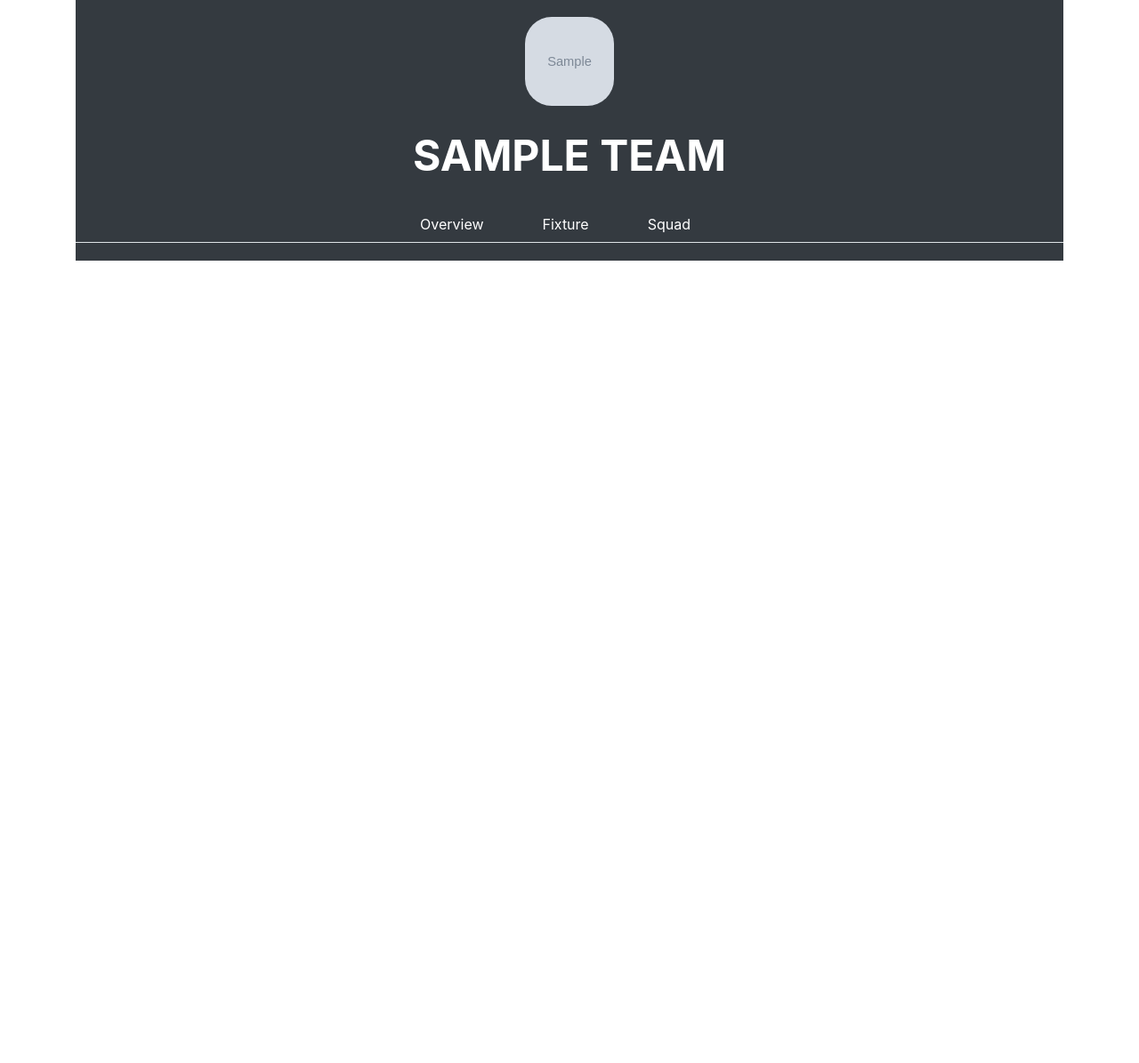
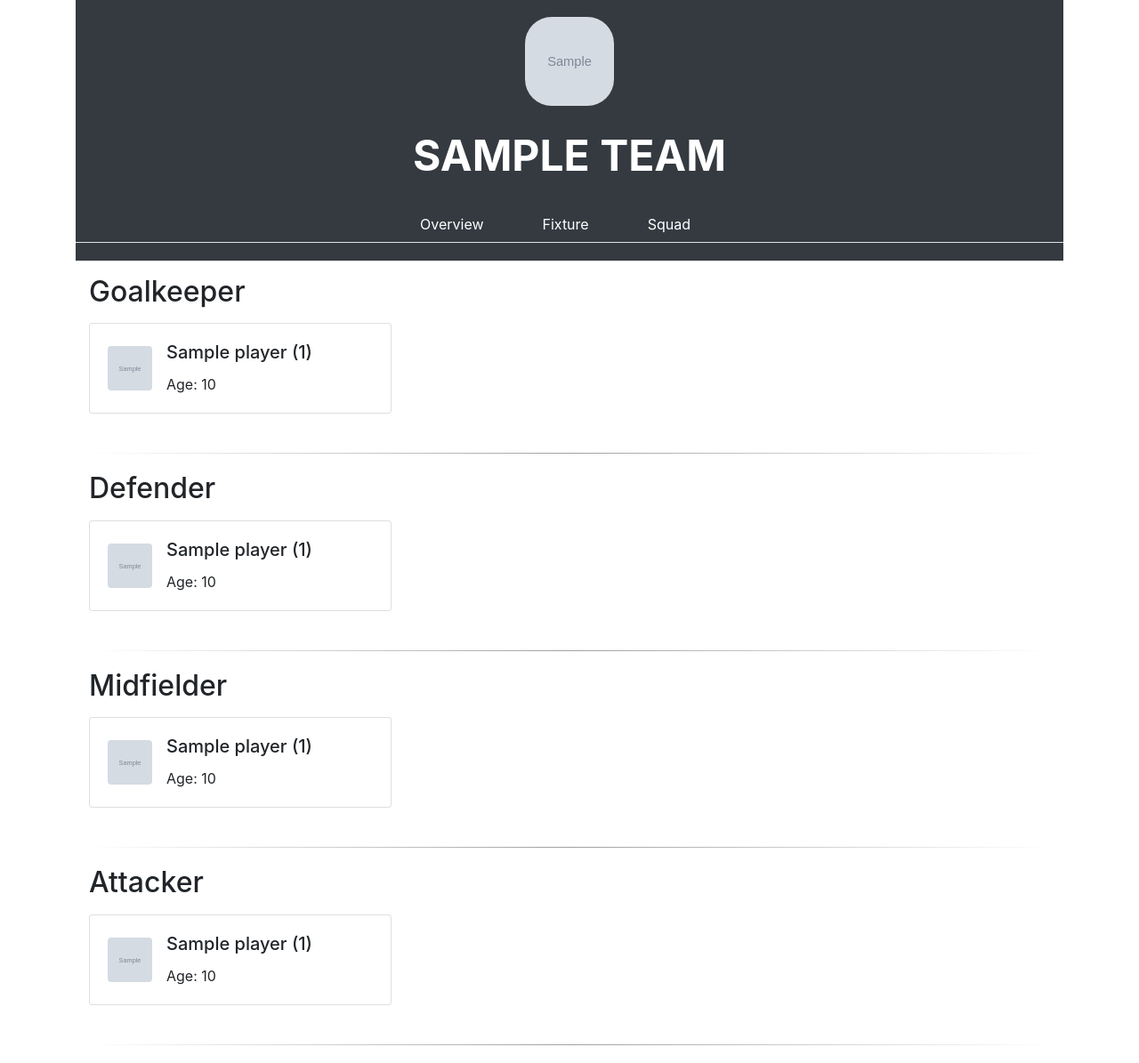
Before and after one commit to Fuyu0930/PassNGoal, a Flask app: template PassNGoalBlog/templates/team_squad.html in a window 1280 px wide. Shown: the part 57-1252 px from the top of the page at 89% size. Before the commit the page ends 350 px from the top, so only its background shows below. Run offline with Flask 3, Linux system fonts and the light colour scheme; the template is opened without the code that fills it: most values are stand-ins (such as "Sample title", 1, 10 or a date in 2020); grey boxes marked "Sample" are stand-in pictures; parts of the project's set-up code (start-up, migrations or seed data) failed here and were passed over.

Commit message:
Updated Team Squad page

```diff
--- a/PassNGoalBlog/templates/team_squad.html
+++ b/PassNGoalBlog/templates/team_squad.html
@@ -63,15 +63,118 @@
     <div class="team-name">{{team_data.name | upper}}</div>
     <ul class="nav nav-tabs justify-content-center">
         <li class="nav-item">
-            <a class="nav-link" href="#overview">Overview</a>
+            <a class="nav-link" href="{{ url_for('teams.team_overview', year=2023, team_id=team_data.id, is_current=1) }}">
+                Overview
+            </a>
         </li>
         <li class="nav-item">
             <a class="nav-link" href="#fixture">Fixture</a>
         </li>
         <li class="nav-item">
-            <a class="nav-link" href="#squad">Squad</a>
+            <a class="nav-link" href="{{url_for('teams.team_squad', team_id=team_data.id)}}">
+                Squad
+            </a>
         </li>
     </ul>
+</div>
+
+<div class="container mt-3">
+    <!-- Section 1: Goalkeeper -->
+    <div class="section">
+        <h2 class="mb-3">Goalkeeper</h2>
+        <div class="row">
+            <!-- Player Card -->
+            {% for player in goalkeeper_info%}
+            <div class="col-sm-4 mb-4">
+                <div class="card">
+                    <div class="card-body">
+                        <div class="d-flex align-items-center">
+                            <img src={{player.photo}} alt="Goalkeeper" class="rounded me-2" style="width: 50px; height: 50px; margin-right: 16px;">
+                            <div>
+                                <h5 class="card-title">{{player.name}} ({{player.number}})</h5>
+                                <p class="card-text">Age: {{player.age}}</p>
+                            </div>
+                        </div>
+                    </div>
+                </div>
+            </div>
+            {% endfor %}
+        </div>
+        <hr class="horizontal-line">
+    </div>
+
+    <!-- Section 2: Defender -->
+    <div class="section">
+        <h2 class="mb-3">Defender</h2>
+        <div class="row">
+            <!-- Player Card -->
+            {% for player in defender_info%}
+            <div class="col-sm-4 mb-4">
+                <div class="card">
+                    <div class="card-body">
+                        <div class="d-flex align-items-center">
+                            <img src={{player.photo}} alt="Defender" class="rounded me-2" style="width: 50px; height: 50px; margin-right: 16px;">
+                            <div>
+                                <h5 class="card-title">{{player.name}} ({{player.number}})</h5>
+                                <p class="card-text">Age: {{player.age}}</p>
+                            </div>
+                        </div>
+                    </div>
+                </div>
+            </div>
+            {% endfor %}
+        </div>
+        <hr class="horizontal-line">
+    </div>
+
+
+    <!-- Section 3: Midfielder -->
+    <div class="section">
+        <h2 class="mb-3">Midfielder</h2>
+        <div class="row">
+            <!-- Player Card -->
+            {% for player in midfielder_info%}
+            <div class="col-sm-4 mb-4">
+                <div class="card">
+                    <div class="card-body">
+                        <div class="d-flex align-items-center">
+                            <img src={{player.photo}} alt="Midfielder" class="rounded me-2" style="width: 50px; height: 50px; margin-right: 16px;">
+                            <div>
+                                <h5 class="card-title">{{player.name}} ({{player.number}})</h5>
+                                <p class="card-text">Age: {{player.age}}</p>
+                            </div>
+                        </div>
+                    </div>
+                </div>
+            </div>
+            {% endfor %}
+        </div>
+        <hr class="horizontal-line">
+    </div>
+
+    <!-- Section 4: Attacker -->
+    <div class="section">
+        <h2 class="mb-3">Attacker</h2>
+        <div class="row">
+            <!-- Player Card -->
+            {% for player in attacker_info%}
+            <div class="col-sm-4 mb-4">
+                <div class="card">
+                    <div class="card-body">
+                        <div class="d-flex align-items-center">
+                            <img src={{player.photo}} alt="Attacker" class="rounded me-2" style="width: 50px; height: 50px; margin-right: 16px;">
+                            <div>
+                                <h5 class="card-title">{{player.name}} ({{player.number}})</h5>
+                                <p class="card-text">Age: {{player.age}}</p>
+                            </div>
+                        </div>
+                    </div>
+                </div>
+            </div>
+            {% endfor %}
+        </div>
+        <hr class="horizontal-line">
+    </div>
 </div>
 
 
```
Also changed, not shown: PassNGoalBlog/templates/team_overview.html (+6 -2 lines).
